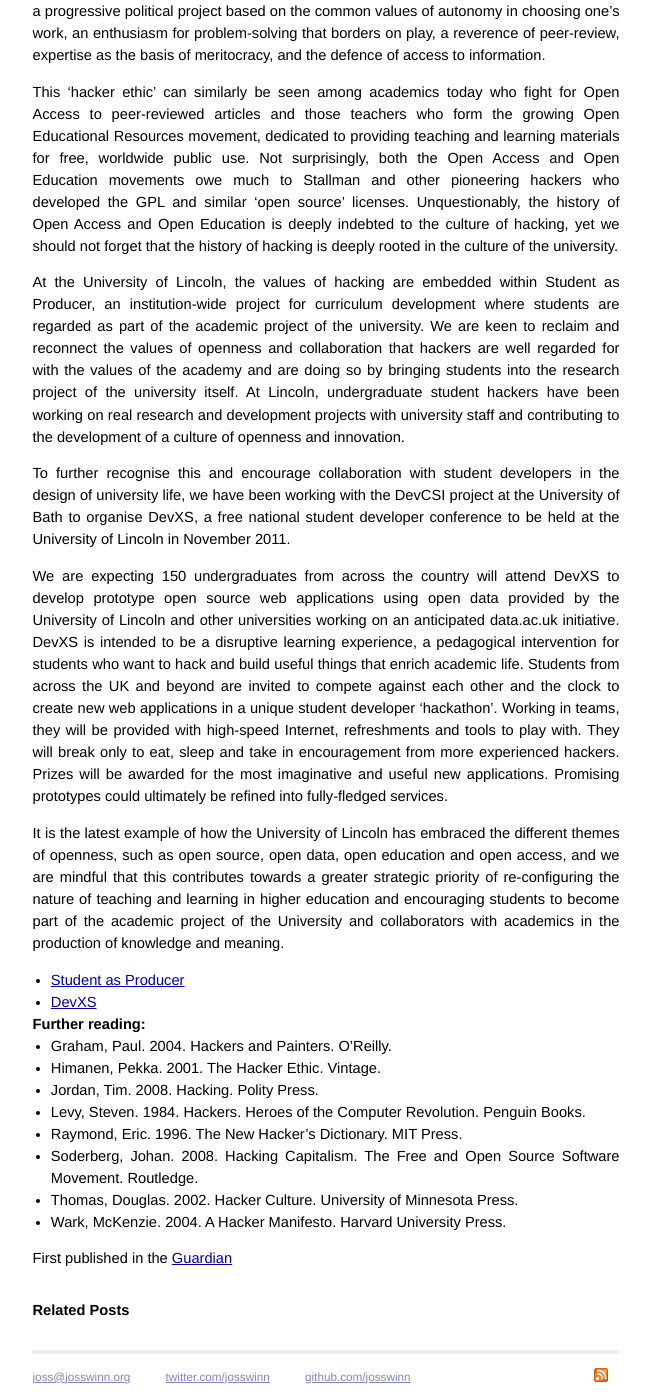
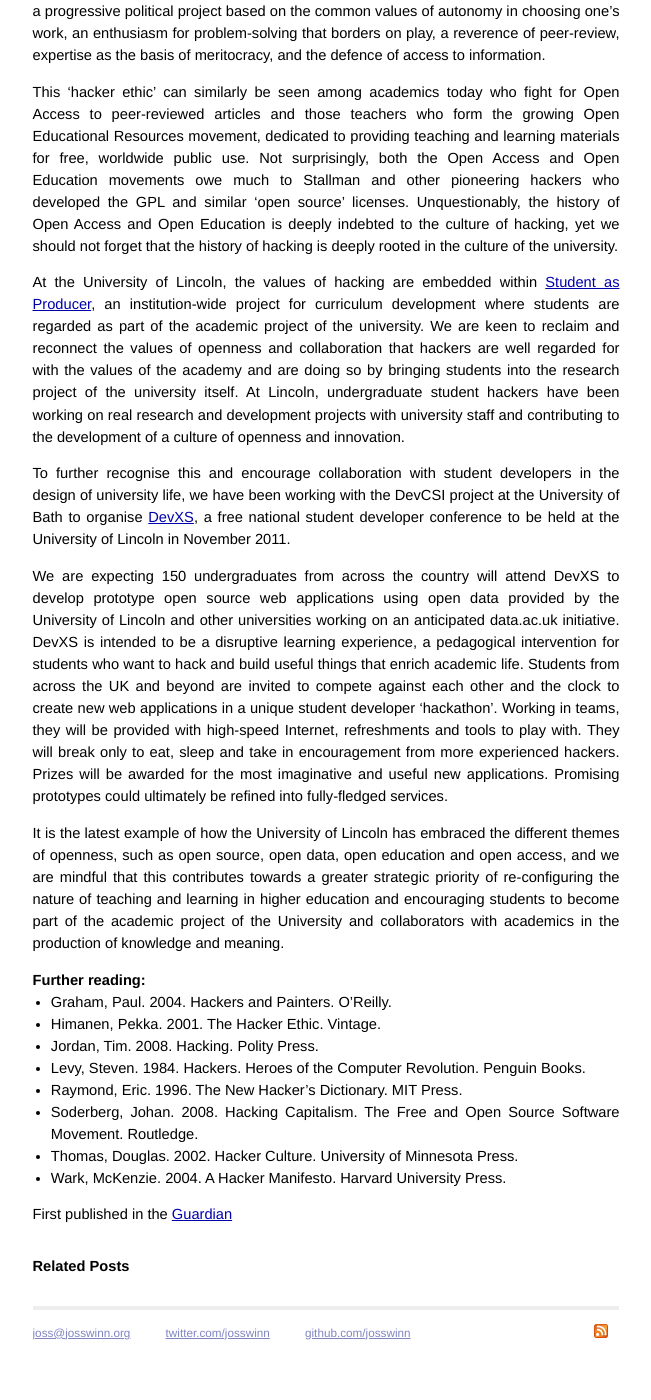
Before and after one commit to josswinn/josswinn.github.com, a Jekyll site: the page built from _posts/2011-10-18-hacking-the-academy.md, in a window 1280 px wide and 1400 px high, scrolled down 866 px. Shown: the whole window, without its empty margins (314-965 px from the left). Built offline with Jekyll 4.4.1, drawn with Linux system fonts in a browser that asks for light colours; Markdown is read by kramdown in place of the engine named in the settings; after the commit the page ends 2222 px from its top, so only the background shows below that.

Commit message:
Fixing links

```diff
--- a/_posts/2011-10-18-hacking-the-academy.md
+++ b/_posts/2011-10-18-hacking-the-academy.md
@@ -19,16 +19,13 @@
 
 This ‘hacker ethic’ can similarly be seen among academics today who fight for Open Access to peer-reviewed articles and those teachers who form the growing Open Educational Resources movement, dedicated to providing teaching and learning materials for free, worldwide public use. Not surprisingly, both the Open Access and Open Education movements owe much to Stallman and other pioneering hackers who developed the GPL and similar 'open source' licenses. Unquestionably, the history of Open Access and Open Education is deeply indebted to the culture of hacking, yet we should not forget that the history of hacking is deeply rooted in the culture of the university.
 
-At the University of Lincoln, the values of hacking are embedded within Student as Producer, an institution-wide project for curriculum development where students are regarded as part of the academic project of the university. We are keen to reclaim and reconnect the values of openness and collaboration that hackers are well regarded for with the values of the academy and are doing so by bringing students into the research project of the university itself. At Lincoln, undergraduate student hackers have been working on real research and development projects with university staff and contributing to the development of a culture of openness and innovation.
+At the University of Lincoln, the values of hacking are embedded within [Student as Producer](http://studentasproducer.lincoln.ac.uk), an institution-wide project for curriculum development where students are regarded as part of the academic project of the university. We are keen to reclaim and reconnect the values of openness and collaboration that hackers are well regarded for with the values of the academy and are doing so by bringing students into the research project of the university itself. At Lincoln, undergraduate student hackers have been working on real research and development projects with university staff and contributing to the development of a culture of openness and innovation.
 
-To further recognise this and encourage collaboration with student developers in the design of university life, we have been working with the DevCSI project at the University of Bath to organise DevXS, a free national student developer conference to be held at the University of Lincoln in November 2011.
+To further recognise this and encourage collaboration with student developers in the design of university life, we have been working with the DevCSI project at the University of Bath to organise [DevXS](http://devxs.org), a free national student developer conference to be held at the University of Lincoln in November 2011.
 
 We are expecting 150 undergraduates from across the country will attend DevXS to develop prototype open source web applications using open data provided by the University of Lincoln and other universities working on an anticipated data.ac.uk initiative. DevXS is intended to be a disruptive learning experience, a pedagogical intervention for students who want to hack and build useful things that enrich academic life. Students from across the UK and beyond are invited to compete against each other and the clock to create new web applications in a unique student developer ‘hackathon’. Working in teams, they will be provided with high-speed Internet, refreshments and tools to play with. They will break only to eat, sleep and take in encouragement from more experienced hackers. Prizes will be awarded for the most imaginative and useful new applications. Promising prototypes could ultimately be refined into fully-fledged services.
 
 It is the latest example of how the University of Lincoln has embraced the different themes of openness, such as open source, open data, open education and open access, and we are mindful that this contributes towards a greater strategic priority of re-configuring the nature of teaching and learning in higher education and encouraging students to become part of the academic project of the University and collaborators with academics in the production of knowledge and meaning.
-
-* [Student as Producer](http://studentasproducer.lincoln.ac.uk)
-* [DevXS](http://devxs.org)
 
 ## Further reading:
 
```
